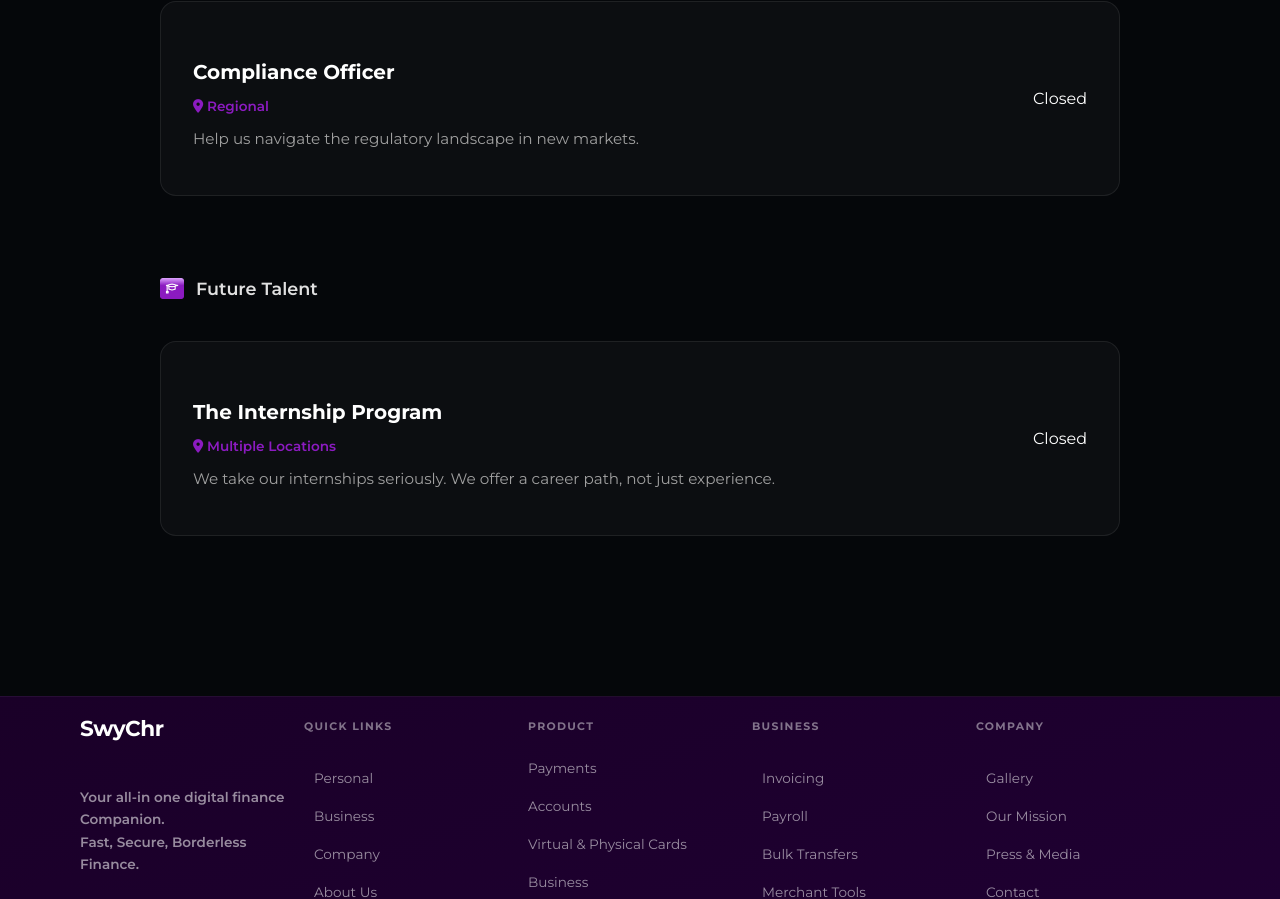
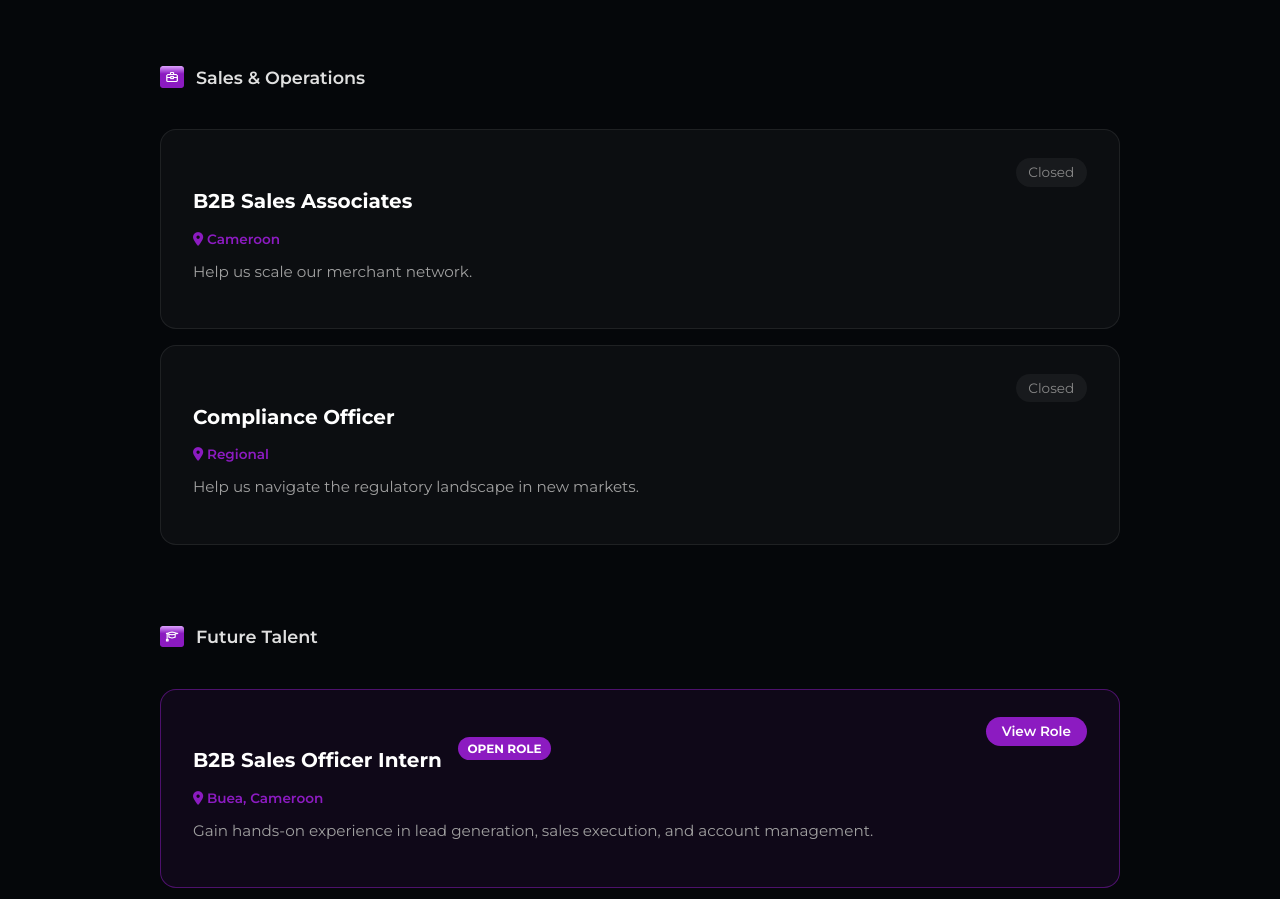
Before and after one commit to bertrand-wanda11/my-swychr-site, a Vue app: page /roles in a window 1280 px wide. Shown: the part 1216-2115 px from the top of the page. Built offline with nearby package versions, Linux system fonts and the light colour scheme.

Commit message:
fix:added role to the role page

```diff
--- a/src/router/views/RolesView.vue
+++ b/src/router/views/RolesView.vue
@@ -1,7 +1,8 @@
 <template>
   <div>
+    <CountryView />
     <NavBar />
-  <h2>No Open Roles For Now</h2>
+
     <section class="career5">
       <div class="insidecareer5">
         <h2 class="careers-main-title">Roles</h2>
@@ -13,16 +14,56 @@
           </div>
 
           <div class="roles-list">
-          <div v-for="(role, rIndex) in group.roles" :key="rIndex" class="role-card">
+            <div
+              v-for="(role, rIndex) in group.roles"
+              :key="rIndex"
+              class="role-card"
+              :class="{ 'role-open': role.isOpen }"
+              @click="toggleRoleDetails(role)"
+            >
               <div class="role-details">
+                <div class="role-header-line">
                   <h4 class="role-name">{{ role.title }}</h4>
+                  <span v-if="role.isOpen" class="badge-open">Open Role</span>
+                </div>
                 <p class="role-location">
                   <i class="fas fa-map-marker-alt"></i> {{ role.location }}
                 </p>
                 <p class="role-tagline">{{ role.tagline }}</p>
+
+                <!-- Expanded Details for Open Role -->
+                <transition name="fade">
+                  <div v-if="role.isOpen && role.expanded" class="role-expanded-info" @click.stop>
+
+                    <div class="info-block">
+                      <h5>Key Requirements:</h5>
+                      <ul>
+                        <li v-for="(req, reqIdx) in role.requirements" :key="reqIdx">{{ req }}</li>
+                      </ul>
                     </div>
+
+                    <div class="info-block">
+                      <h5>What You Will Learn:</h5>
+                      <ul>
+                        <li v-for="(learn, learnIdx) in role.whatYouWillLearn" :key="learnIdx">{{ learn }}</li>
+                      </ul>
+                    </div>
+
+                    <div class="application-box">
+                      <p>Send your CV to <strong>{{ role.applyEmail }}</strong> with the subject line <strong>"{{ role.subjectLine }}"</strong>.</p>
+                      <a :href="`mailto:${role.applyEmail}?subject=${encodeURIComponent(role.subjectLine)}`" class="apply-btn">
+                        Apply Now <i class="fas fa-paper-plane"></i>
+                      </a>
+                    </div>
+
+                  </div>
+                </transition>
+              </div>
+
               <div class="role-action">
-              <span class="arrow-icon">Closed</span>
+                <span :class="role.isOpen ? 'arrow-icon-open' : 'arrow-icon-closed'">
+                  {{ role.isOpen ? (role.expanded ? 'Close Details' : 'View Role') : 'Closed' }}
+                </span>
               </div>
             </div>
           </div>
@@ -35,27 +76,49 @@
 </template>
 
 <script setup>
+import { ref } from 'vue';
+import CountryView from '@/components/CountryView.vue';
 import NavBar from '@/components/NavBar.vue';
 import FooterView from '@/components/FooterView.vue';
- import codeIcon from '@/assets/images/niron1.png'
-import salesIcon from '@/assets/images/niron2.png'
-import talentIcon from '@/assets/images/niron3.png'
+import codeIcon from '@/assets/images/niron1.png';
+import salesIcon from '@/assets/images/niron2.png';
+import talentIcon from '@/assets/images/niron3.png';
 
-const roleGroups = [
+const roleGroups = ref([
   {
-    category: 'Senior Backend Developer',
+    category: 'Engineering & Product',
     icon: codeIcon,
     roles: [
-      { title: 'Senior Backend Developer', location: 'Kigali/Remote', tagline: 'Help us scale our API rails.' },
-      { title: 'Product Designer (UI/UX)', location: 'Remote', tagline: 'Join our growing design force under the Product Lead.' }
+      {
+        title: 'Senior Backend Developer',
+        location: 'Kigali/Remote',
+        tagline: 'Help us scale our API rails.',
+        isOpen: false
+      },
+      {
+        title: 'Product Designer (UI/UX)',
+        location: 'Remote',
+        tagline: 'Join our growing design force under the Product Lead.',
+        isOpen: false
+      }
     ]
   },
   {
     category: 'Sales & Operations',
     icon: salesIcon,
     roles: [
-      { title: 'B2B Sales Associates', location: 'Cameroon', tagline: 'Help us scale our merchant network.' },
-      { title: 'Compliance Officer', location: 'Regional', tagline: 'Help us navigate the regulatory landscape in new markets.' }
+      {
+        title: 'B2B Sales Associates',
+        location: 'Cameroon',
+        tagline: 'Help us scale our merchant network.',
+        isOpen: false
+      },
+      {
+        title: 'Compliance Officer',
+        location: 'Regional',
+        tagline: 'Help us navigate the regulatory landscape in new markets.',
+        isOpen: false
+      }
     ]
   },
   {
@@ -63,17 +126,54 @@ const roleGroups = [
     icon: talentIcon,
     roles: [
       {
+        title: 'B2B Sales Officer Intern',
+        location: 'Buea, Cameroon',
+        tagline: 'Gain hands-on experience in lead generation, sales execution, and account management.',
+        isOpen: true,
+        expanded: false,
+        applyEmail: 'hr@swychr.com',
+        subjectLine: 'Application for B2Sales Officer Intern',
+        requirements: [
+          'A degree in Business Administration, Management, Marketing, Sales, or a related field.',
+          'Excellent verbal and written communication skills (English, French is a plus).',
+          'Must be based in Buea.',
+          'Must own a laptop and be able to operate it.',
+          'Strong motivation and the ability to learn fast.',
+          'Proficiency in Microsoft Suite (Word, Excel, PowerPoint, etc.).',
+          'No prior sales experience required (Sales experience is a plus).'
+        ],
+        whatYouWillLearn: [
+          'Lead Generation and Prospecting',
+          'Client Relationship Management',
+          'Sales Presentations and Product Demonstrations',
+          'Negotiating Contracts and Closing Sales',
+          'Sales Strategy Development and Implementation',
+          'Client Account Management',
+          'Market Research and Competitor Analysis',
+          'Sales Reporting and Analysis',
+          'Budgeting and Forecasting',
+          'Compliance and Contract Management',
+          'Opportunity for a full-time role'
+        ]
+      },
+      {
         title: 'The Internship Program',
         location: 'Multiple Locations',
-        tagline: 'We take our internships seriously. We offer a career path, not just experience.'
+        tagline: 'We take our internships seriously. We offer a career path, not just experience.',
+        isOpen: false
       }
     ]
   }
-];
+]);
+
+const toggleRoleDetails = (role) => {
+  if (role.isOpen) {
+    role.expanded = !role.expanded;
+  }
+};
 </script>
 
 <style scoped>
-
 .career5 {
   background-color: #05070A;
   padding: 6rem 2rem;
@@ -95,7 +195,7 @@ const roleGroups = [
 
 .role-group {
   margin-bottom: 4rem;
-  text-align: justify;
+  text-align: left;
 }
 
 .group-header {
@@ -130,21 +230,41 @@ const roleGroups = [
   padding: 2rem;
   display: flex;
   justify-content: space-between;
-  align-items: center;
-  cursor: pointer;
+  align-items: flex-start;
   transition: all 0.3s ease;
 }
 
-.role-card:hover {
-  background: rgba(255, 255, 255, 0.06);
-  border-color: rgba(140, 27, 193, 0.4);
-  transform: translateX(5px);
+.role-card.role-open {
+  background: rgba(140, 27, 193, 0.08);
+  border-color: rgba(140, 27, 193, 0.5);
+  cursor: pointer;
+}
+
+.role-card.role-open:hover {
+  background: rgba(140, 27, 193, 0.12);
+  border-color: #8C1BC1;
+}
+
+.role-header-line {
+  display: flex;
+  align-items: center;
+  gap: 1rem;
 }
 
 .role-name {
   font-size: 1.25rem;
   font-weight: 700;
-  margin-bottom: 0.5rem;
+  margin-bottom: 0.25rem;
+}
+
+.badge-open {
+  background-color: #8C1BC1;
+  color: #ffffff;
+  font-size: 0.75rem;
+  font-weight: 700;
+  padding: 0.25rem 0.6rem;
+  border-radius: 20px;
+  text-transform: uppercase;
 }
 
 .role-location {
@@ -159,55 +279,85 @@ const roleGroups = [
   color: #A0A0A0;
 }
 
-.arrow-iconcareer5 {
-  font-size: 1.5rem;
-  color: #000;
-  transition: color 0.3s;
-  background-color: #fff;
-  border-radius: 50%;
-  width: 150px;
-  height: 2.5rem;
+/* Expanded Card Content */
+.role-expanded-info {
+  margin-top: 1.5rem;
+  padding-top: 1.5rem;
+  border-top: 1px solid rgba(255, 255, 255, 0.1);
 }
 
-.role-card:hover .arrow-iconcareer5 {
-  color: #ffffff;
+.info-block {
+  margin-bottom: 1.25rem;
 }
 
-@media only screen and (max-width: 1180px) {
-  .insidecareer5 {
-    max-width: 90%;
-  }
+.info-block h5 {
+  font-size: 1rem;
+  color: #ffffff;
+  margin-bottom: 0.5rem;
 }
 
+.info-block ul {
+  list-style-type: disc;
+  padding-left: 1.25rem;
+  color: #cccccc;
+  font-size: 0.9rem;
+  line-height: 1.6;
+}
+
+.application-box {
+  margin-top: 1.5rem;
+  padding: 1.25rem;
+  background: rgba(255, 255, 255, 0.05);
+  border-radius: 0.5rem;
+  border-left: 4px solid #8C1BC1;
+}
+
+.apply-btn {
+  display: inline-block;
+  margin-top: 0.75rem;
+  background-color: #8C1BC1;
+  color: #ffffff;
+  padding: 0.6rem 1.25rem;
+  border-radius: 0.5rem;
+  text-decoration: none;
+  font-weight: 600;
+  transition: background-color 0.2s ease;
+}
+
+.apply-btn:hover {
+  background-color: #a023dc;
+}
+
+/* Status Badges */
+.arrow-icon-closed {
+  font-size: 0.85rem;
+  color: #888888;
+  background-color: rgba(255, 255, 255, 0.05);
+  padding: 0.4rem 0.8rem;
+  border-radius: 20px;
+  white-space: nowrap;
+}
+
+.arrow-icon-open {
+  font-size: 0.85rem;
+  color: #ffffff;
+  background-color: #8C1BC1;
+  padding: 0.4rem 1rem;
+  border-radius: 20px;
+  font-weight: 600;
+  white-space: nowrap;
+}
 
 @media only screen and (max-width: 430px) {
-  .career5{
-    padding: 3rem 1.25rem;
+  .role-card {
+    flex-direction: column;
+    gap: 1rem;
   }
 
-  .careers-main-title {
-    font-size: 1.75rem;
-    margin-bottom: 2.5rem;
-  }
-
-  .role-card {
-    padding: 1.5rem;
-    flex-direction: row;
+  .role-header-line {
+    flex-direction: column;
     align-items: flex-start;
-  }
-
-  .role-name {
-    font-size: 1.1rem;
-  }
-
-  .role-tagline {
-    font-size: 0.85rem;
-    line-height: 1.4;
-  }
-
-  .arrow-iconcareer5 {
-    font-size: 1.2rem;
-    margin-top: 5px;
+    gap: 0.25rem;
   }
 }
 </style>
```
Lines whose indentation alone changed are shown as unchanged.
